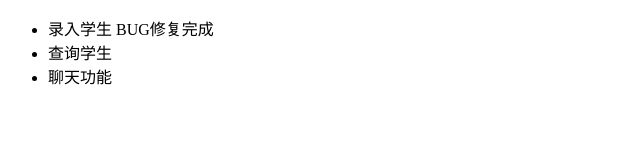
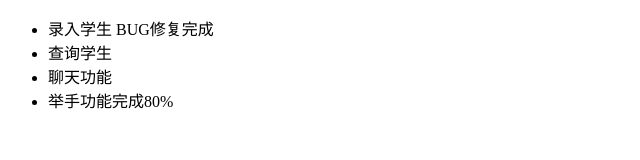
Before and after one commit to xiaxinxu111/teacher, a plain HTML site: page index.html in a window 1280 px wide. Shown: the whole page, without its empty margins (0-640 px from the left). Drawn offline with Linux system fonts and the light colour scheme.

Commit message:
举手功能完成80%

```diff
--- a/index.html
+++ b/index.html
@@ -9,6 +9,7 @@
 		<li>录入学生 BUG修复完成</li>
 		<li>查询学生</li>
 		<li>聊天功能</li>
+		<li>举手功能完成80%</li>
 	</ul>
 
 </body>
```
